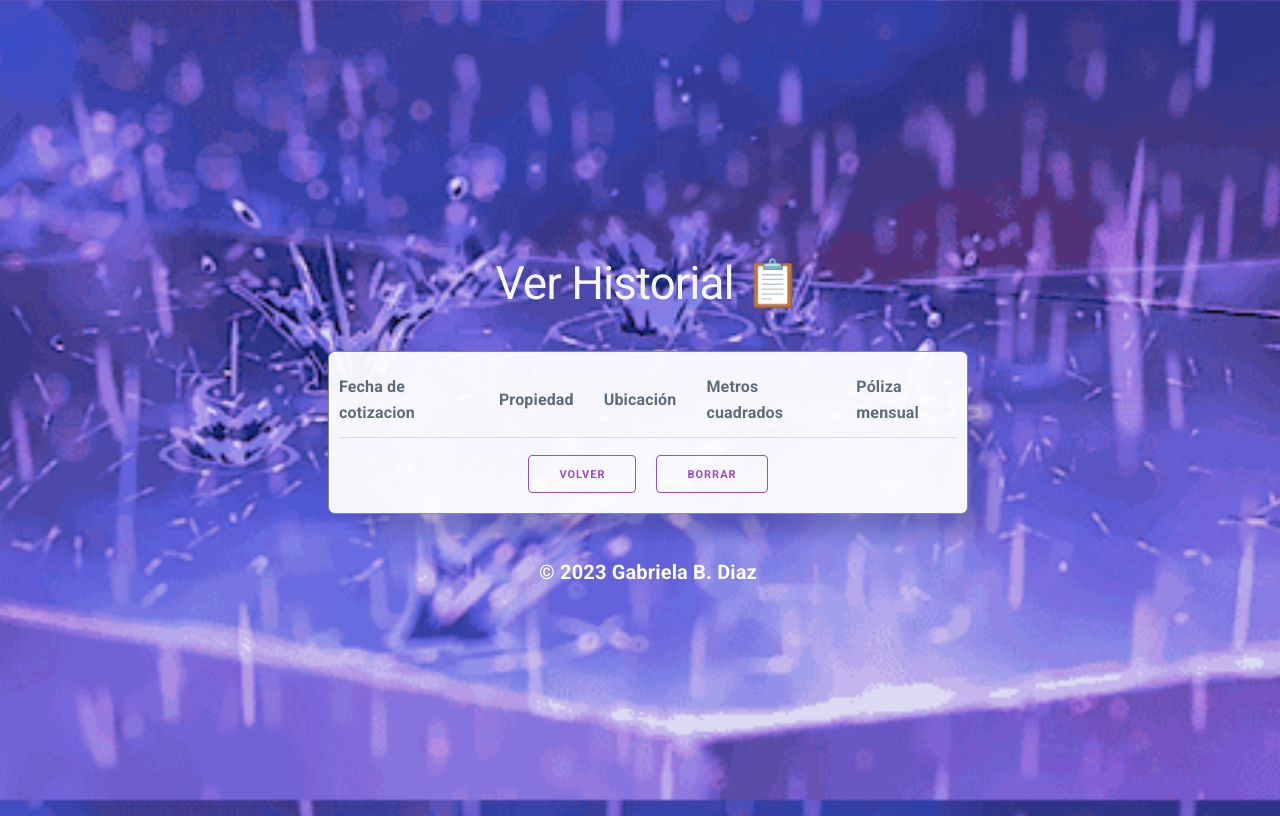
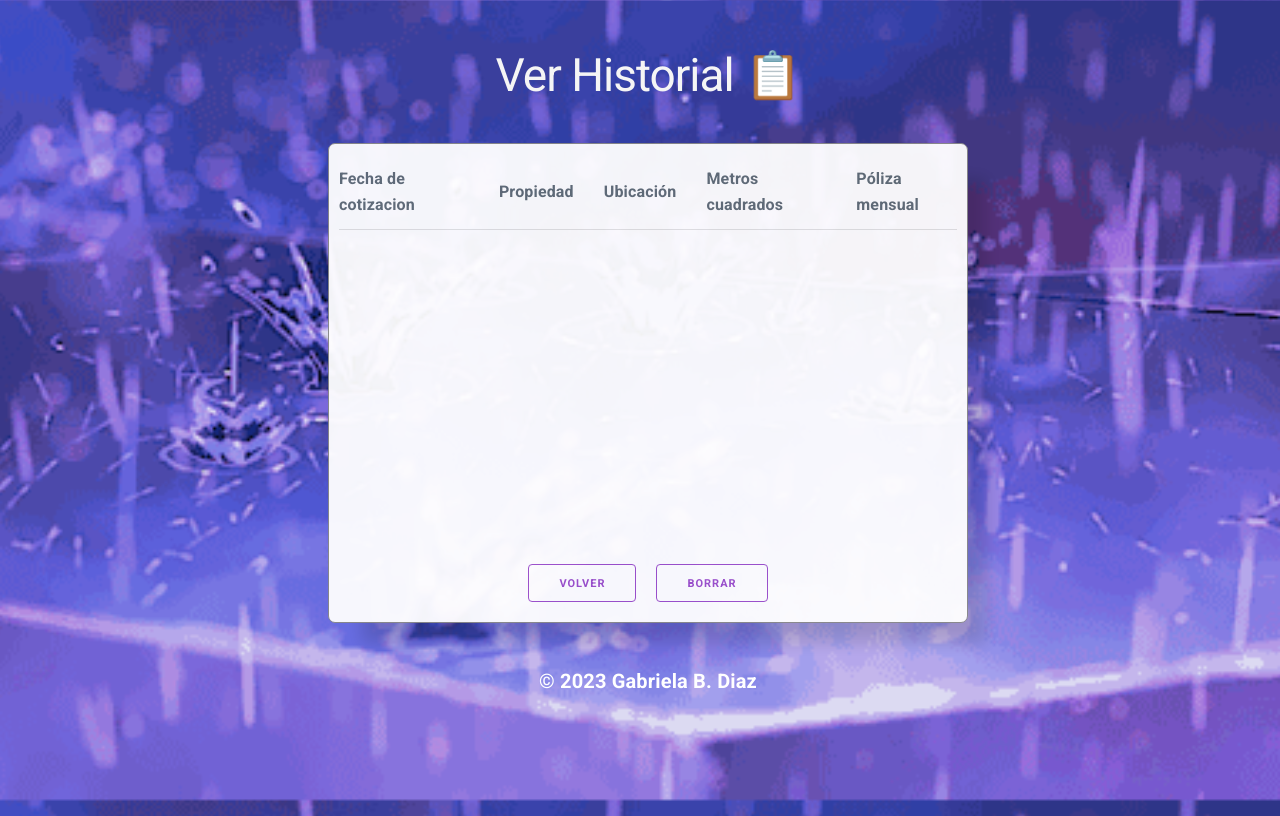
Before and after one commit to gbdadx/Proyecto3-GabrielaDiaz, a React (Vite) app: page /historial in a window 1280 px wide. Built offline with nearby package versions, Linux system fonts and the light colour scheme; a small style sheet from the web is missing.

Commit message:
fixed headers

```diff
--- a/src/index.css
+++ b/src/index.css
@@ -13,7 +13,6 @@ body {
     display: flex;
     flex-direction: column;
     align-items: center;
-    justify-content: space-evenly;
     /* background*/
     background-image: url(../images/lluvia.gif);
     background-position: center;
@@ -49,6 +48,7 @@ label {
     margin: auto;
     margin-bottom: 2rem !important;
     width: 90vw;
+    min-height: 60vh;
     background-color: white;
     display: flex;
     flex-direction: column;
--- a/src/pages/Historial.jsx
+++ b/src/pages/Historial.jsx
@@ -3,6 +3,9 @@ import Footer from "../components/Footer";
 import HistorialButtons from "../components/HistorialButtons";
 import HistorialHeader from "../components/HistorialHeader";
 import HistorialTable from "../components/HistorialTable";
+import { useNavigate } from "react-router-dom";
+import styled from "styled-components";
+
 
 export default function Historial() {
   const historialJSON = localStorage.getItem("historialCotizaciones");
```
